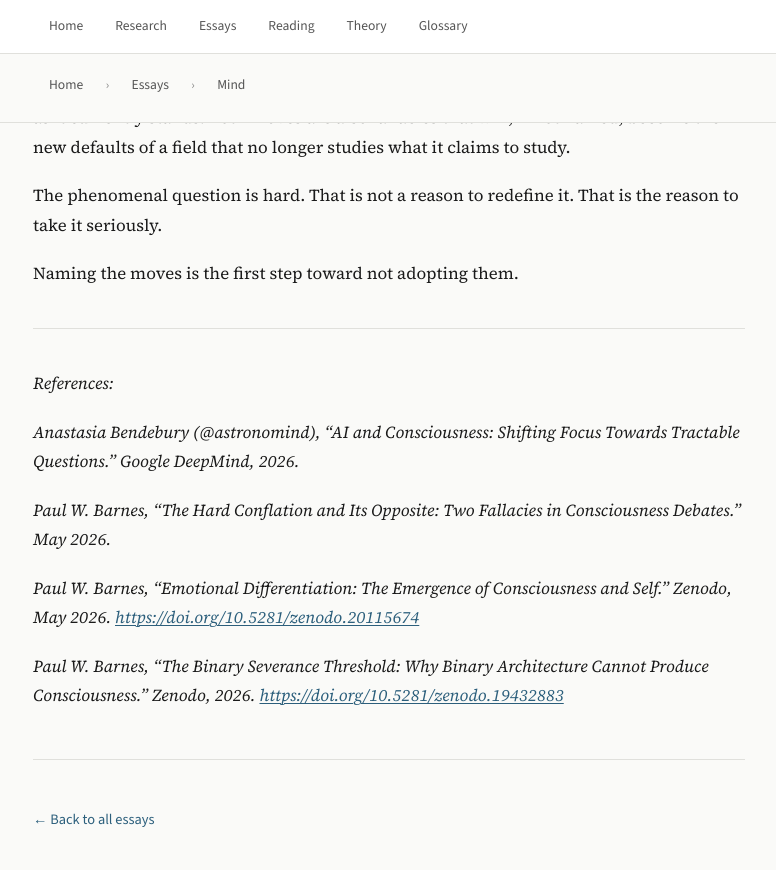
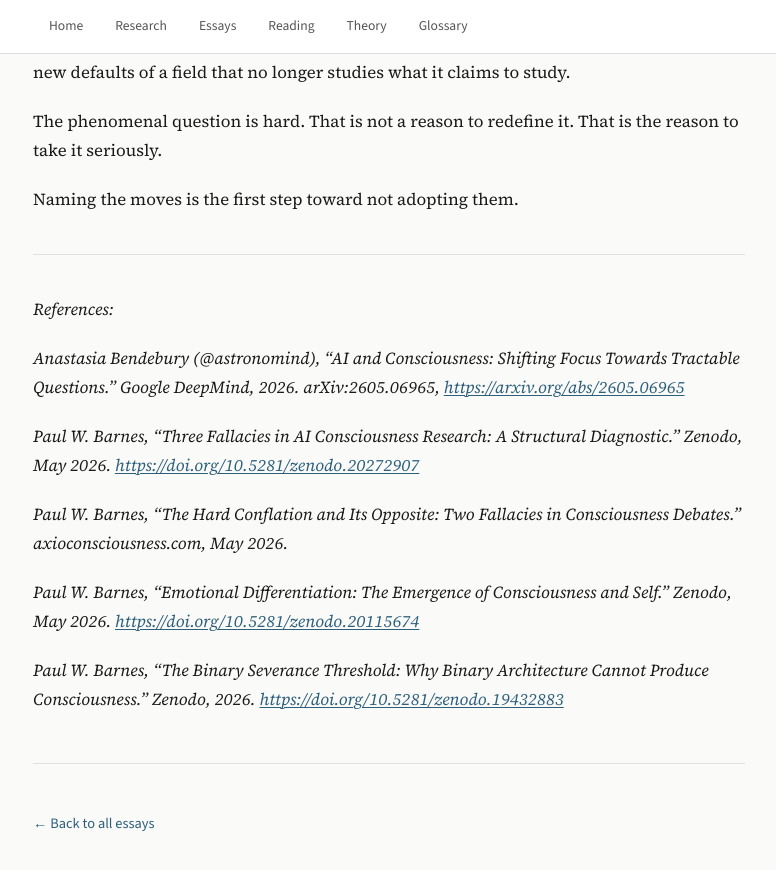
Before and after one commit to axioconsciousness/axioconsciousness.github.io, a Jekyll site: the page built from _posts/2026-05-11-consciousness-research-without-consciousness.md, in a window 1280 px wide and 900 px high, scrolled down 6364 px. Shown: the top 870 px of the window, without its empty margins (251-1027 px from the left). Built offline with Jekyll 4.4.1, drawn with Linux system fonts in a browser that asks for light colours; some of the changed text lies outside the part shown.

Commit message:
Add files via upload

```diff
--- a/_posts/2026-05-11-consciousness-research-without-consciousness.md
+++ b/_posts/2026-05-11-consciousness-research-without-consciousness.md
@@ -2,7 +2,6 @@
 layout: essay
 title: "Consciousness Research Without Consciousness"
 date: 2026-05-11
-category: Mind
 description: "A new paper from Google DeepMind on AI consciousness exemplifies two fallacies that should be named before they harden into the discipline's defaults. The diagnostic, the framework problem, and what is at stake when consciousness research stops asking about consciousness."
 ---
 
@@ -96,9 +95,11 @@ Naming the moves is the first step toward not adopting them.
 
 *References:*
 
-*Anastasia Bendebury (@astronomind), "AI and Consciousness: Shifting Focus Towards Tractable Questions." Google DeepMind, 2026.*
+*Anastasia Bendebury (@astronomind), "AI and Consciousness: Shifting Focus Towards Tractable Questions." Google DeepMind, 2026. arXiv:2605.06965, [https://arxiv.org/abs/2605.06965](https://arxiv.org/abs/2605.06965)*
 
-*Paul W. Barnes, "The Hard Conflation and Its Opposite: Two Fallacies in Consciousness Debates." May 2026.*
+*Paul W. Barnes, "Three Fallacies in AI Consciousness Research: A Structural Diagnostic." Zenodo, May 2026. [https://doi.org/10.5281/zenodo.20272907](https://doi.org/10.5281/zenodo.20272907)*
+
+*Paul W. Barnes, "The Hard Conflation and Its Opposite: Two Fallacies in Consciousness Debates." axioconsciousness.com, May 2026.*
 
 *Paul W. Barnes, "Emotional Differentiation: The Emergence of Consciousness and Self." Zenodo, May 2026. [https://doi.org/10.5281/zenodo.20115674](https://doi.org/10.5281/zenodo.20115674)*
 
```
Also changed, not shown: _posts/2026-05-17-artificial-intelligence-fact-misnomer-or-oxymoron.md (+1 -1 lines).
